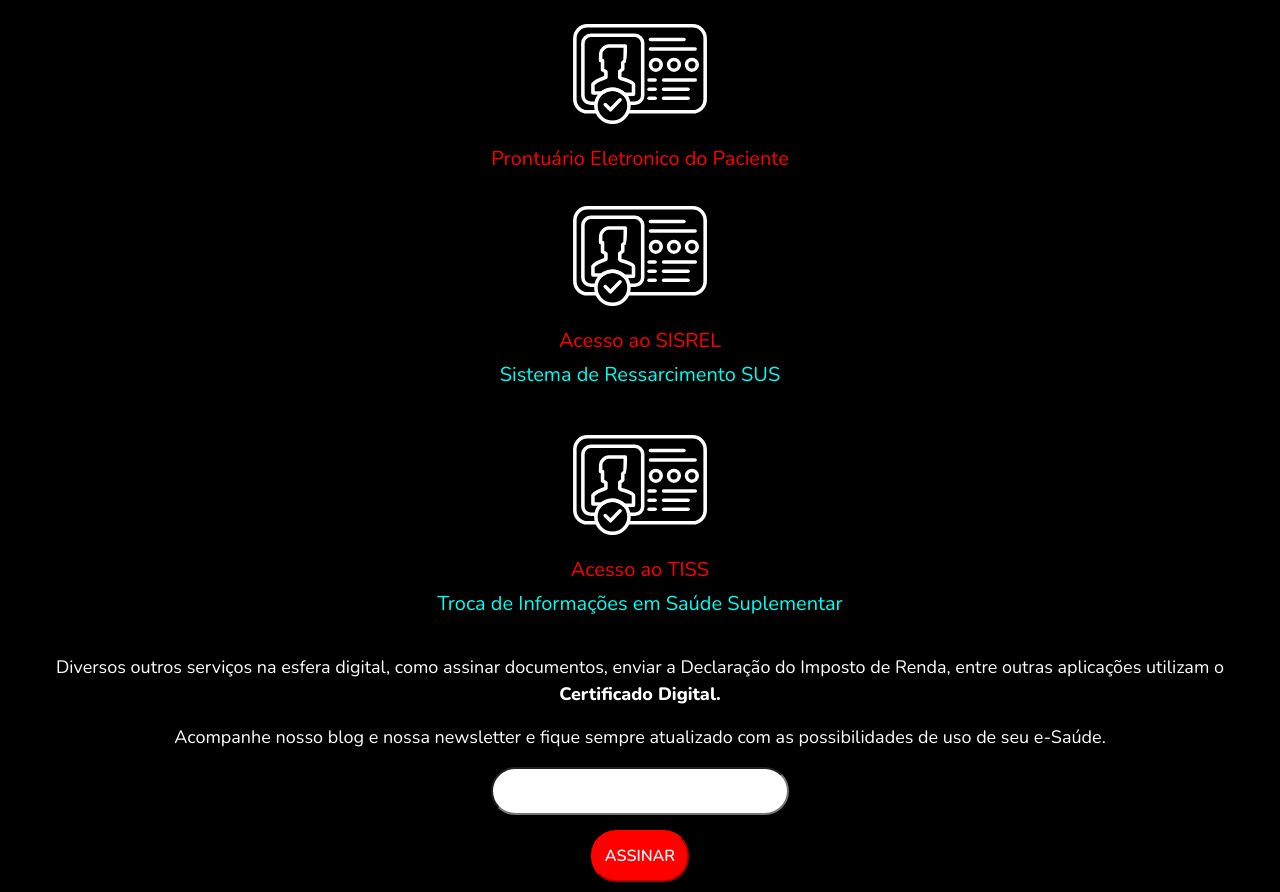
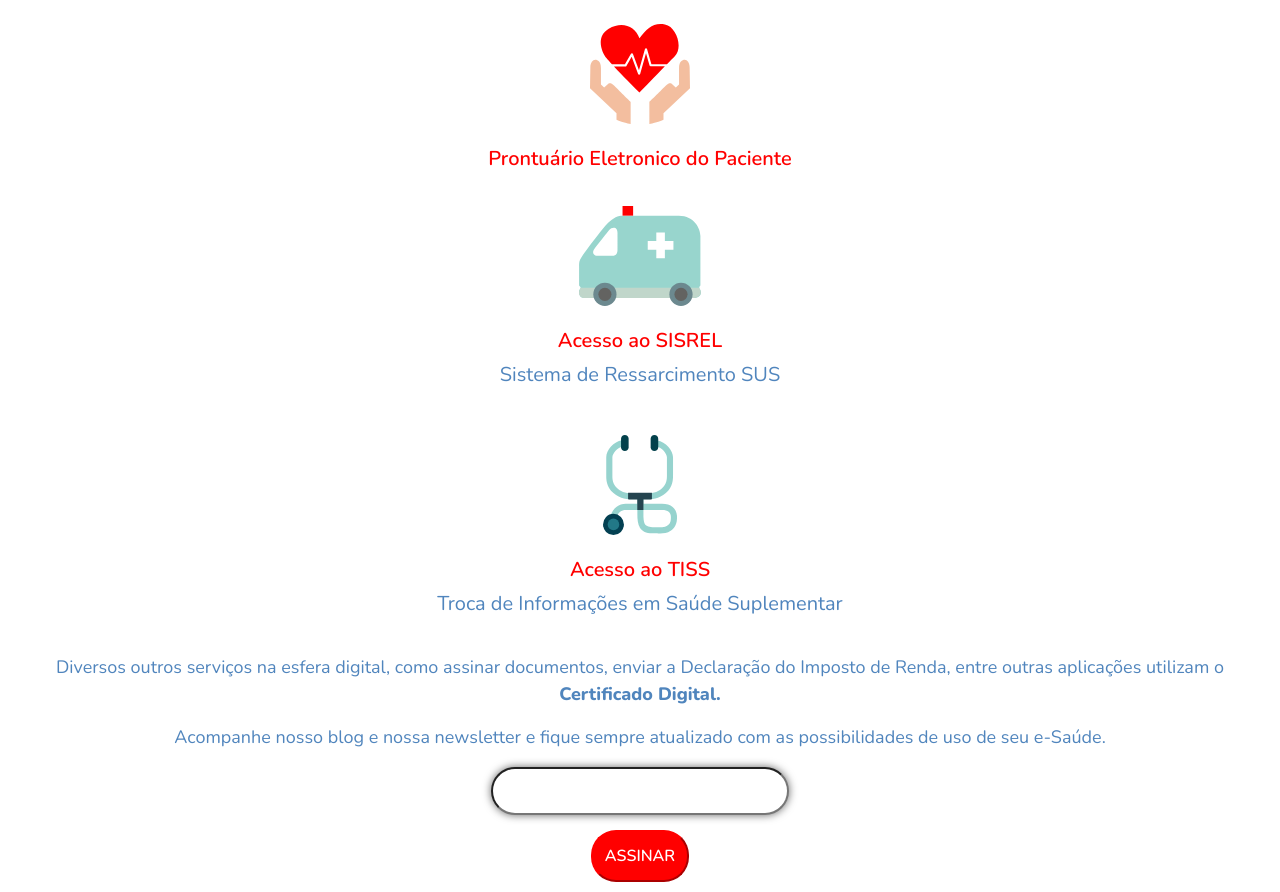
Before and after one commit to lucas-stellet/pagina-esaude, a website: page index.html in a window 1280 px wide. Shown: the part 1760-2652 px from the top of the page. Drawn offline with nearby package versions, Linux system fonts and the light colour scheme.

Commit message:
Imagens da seção 'Onde Utilizar" inseridas.

```diff
--- a/assets/css/custom.css
+++ b/assets/css/custom.css
@@ -93,7 +93,6 @@ body {
     height: auto;
 }
 
-
 .vantagens-title {
     font-size: 32px;
     font-weight: 700;
@@ -112,8 +111,8 @@ body {
 /* ONDE UTILIZAR */
 
 #ondeutilizar {
-    background: black;
-    color: white;
+    background: white;
+    color: #5085bd;
     padding: 0;
     width: auto;
     min-height: 100vh;
@@ -140,18 +139,19 @@ body {
 
 .ondeutilizar-card p {
     font-size: 20px;
-    font-weight: 300;
     display: inline-block;
     margin: 0px;
 }
 
 .ondeutilizar-card-title {
+    font-weight: 600;
     color: red;
     padding: 10px 0px 2px;
 }
 
 .ondeutilizar-card-text {
-    color: rgb(0, 255, 242);
+    font-weight: 500;
+    color: #5085bd;
     text-align: center;
     padding: 2px 0px 15px;
 }
@@ -165,6 +165,7 @@ body {
 
 .newsletter-form {
     border-radius: 25px;
+    box-shadow:0 0 8px #666;
 }
 
 .sign-button {
--- a/index.html
+++ b/index.html
@@ -130,7 +130,7 @@
                 <div class="col-12 ondeutilizar-card">
                     <div class="row">
                         <div class="col-12 d-flex justify-content-center">
-                            <img src="/assets/img/documentacao.svg" alt="" class="ondeutilizar-img">
+                            <img src="/assets/img/icone-coracao.svg" alt="" class="ondeutilizar-img">
                         </div>
                     </div>
                     <div class="row">
@@ -143,7 +143,7 @@
                 <div class="col-12 ondeutilizar-card">
                     <div class="row ">
                         <div class="col-12 d-flex justify-content-center">
-                            <img src="/assets/img/documentacao.svg" alt="" class="ondeutilizar-img">
+                            <img src="/assets/img/icone-ambulancia.svg" alt="" class="ondeutilizar-img">
                         </div>
                     </div>
                     <div class="row">
@@ -165,7 +165,7 @@
                 <div class="col-12 ondeutilizar-card">
                     <div class="row">
                         <div class="col-12 d-flex justify-content-center">
-                            <img src="/assets/img/documentacao.svg" alt="" class="ondeutilizar-img">
+                            <img src="/assets/img/icone-estetoscopio.svg" alt="" class="ondeutilizar-img">
                         </div>
                     </div>
                     <div class="row">
```
Also changed, not shown: assets/img/background esaude 2.png (added), assets/img/background esaude.png (added), assets/img/certificado-e-juridico-token.png (deleted), assets/img/e-saude-cartao.png (added), assets/img/e-saude.png (added), assets/img/icone-ambulancia.svg (added), assets/img/icone-cert-jus.svg (deleted), assets/img/icone-coracao.svg (added), assets/img/icone-e-doc.svg (deleted), assets/img/icone-e-pet.svg (deleted), assets/img/icone-estetoscopio.svg (added).
